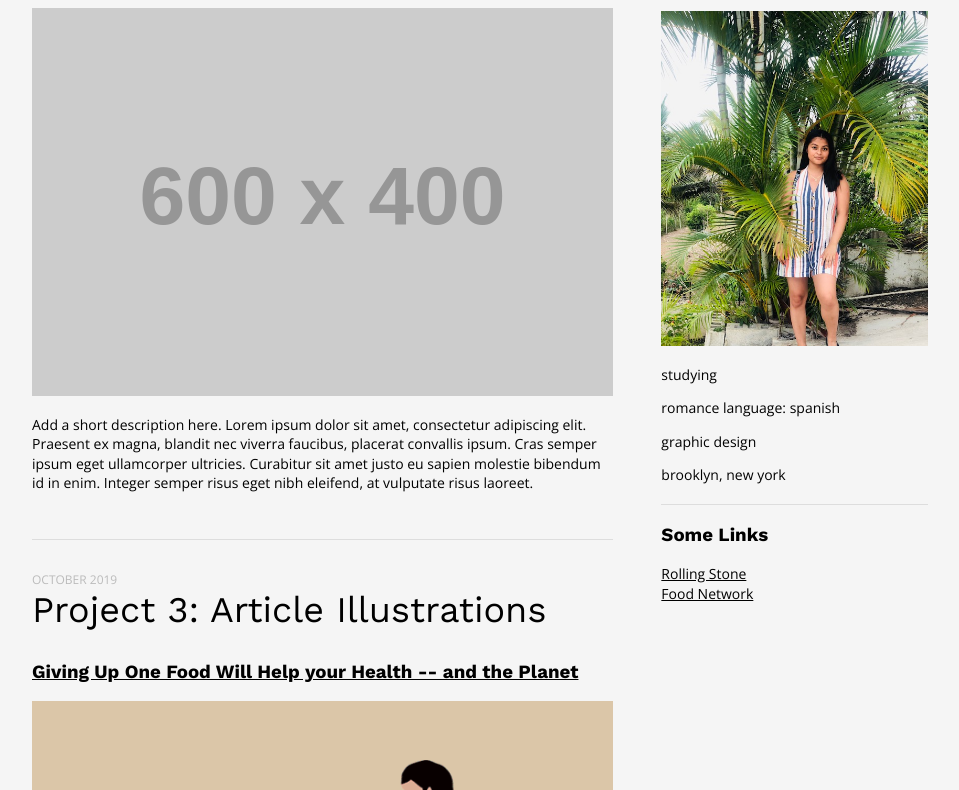
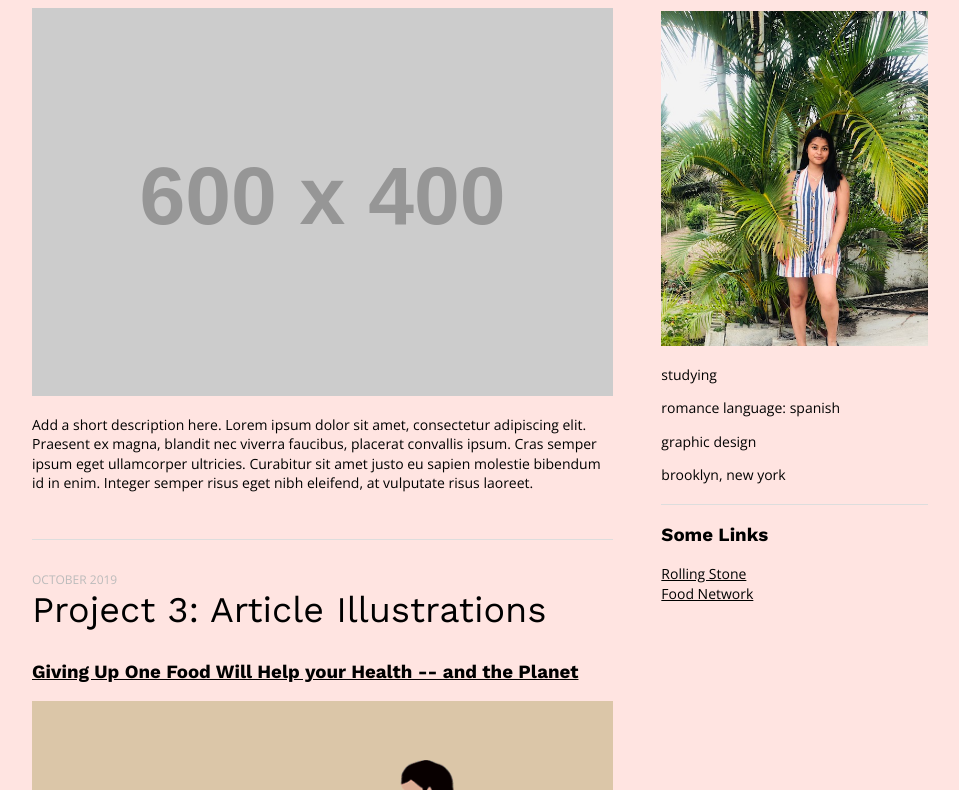
Before and after one commit to Binghamton-University-Design/web-journal-creyes18, a plain HTML site: page index.html in a window 1280 px wide. Shown: the part 162-952 px from the top of the page, without its empty margins (160-1119 px from the left). Drawn offline with nearby package versions, Linux system fonts and the light colour scheme; placeholder pictures from the web are drawn by us.

Commit message:
Update index.html

```diff
--- a/index.html
+++ b/index.html
@@ -2,7 +2,7 @@
 <html lang="en">
 
 <style>
-	body{background-color: whitesmoke}
+	body{background-color: mistyrose}
 	h1{color: black}
 </style>
 	<head>
```
